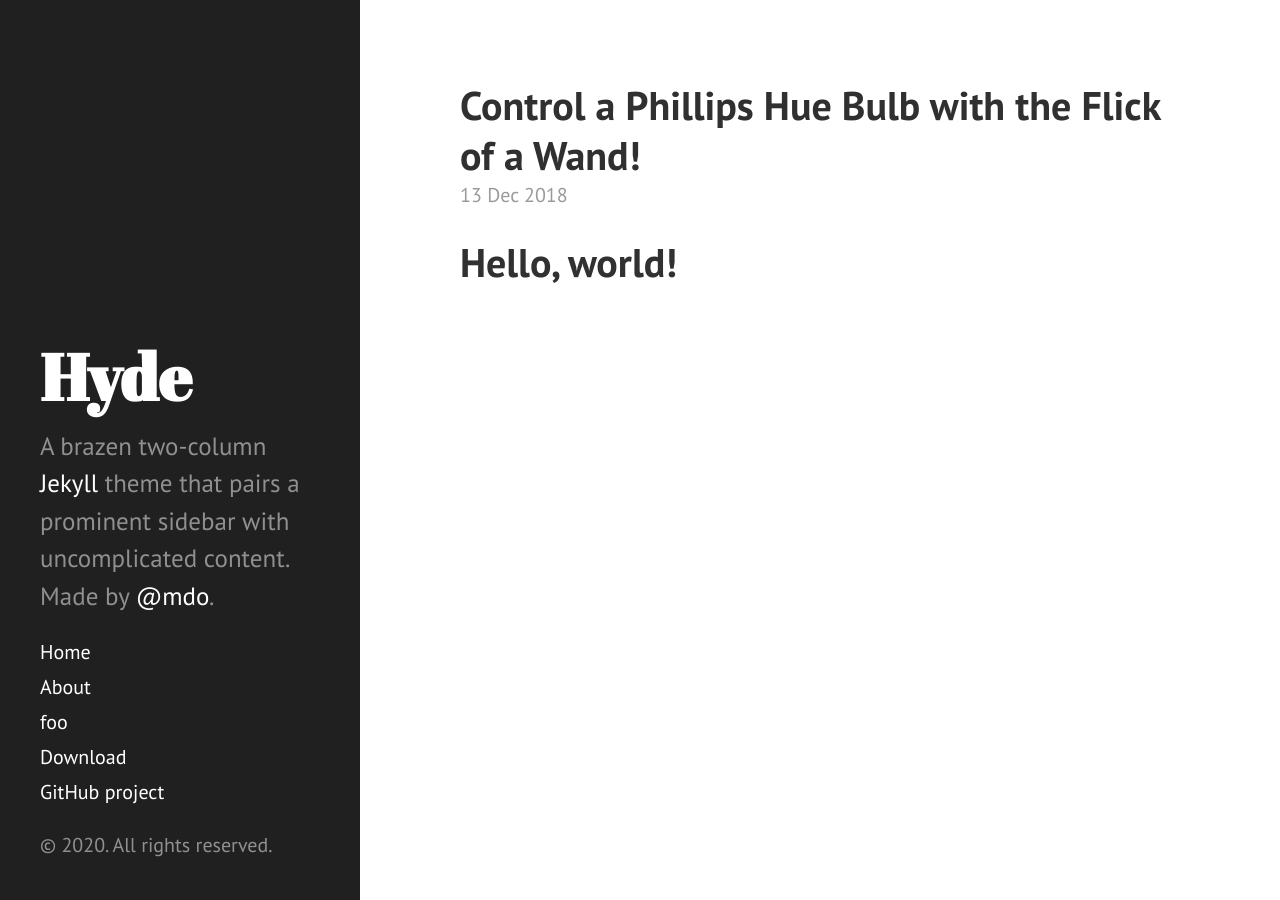
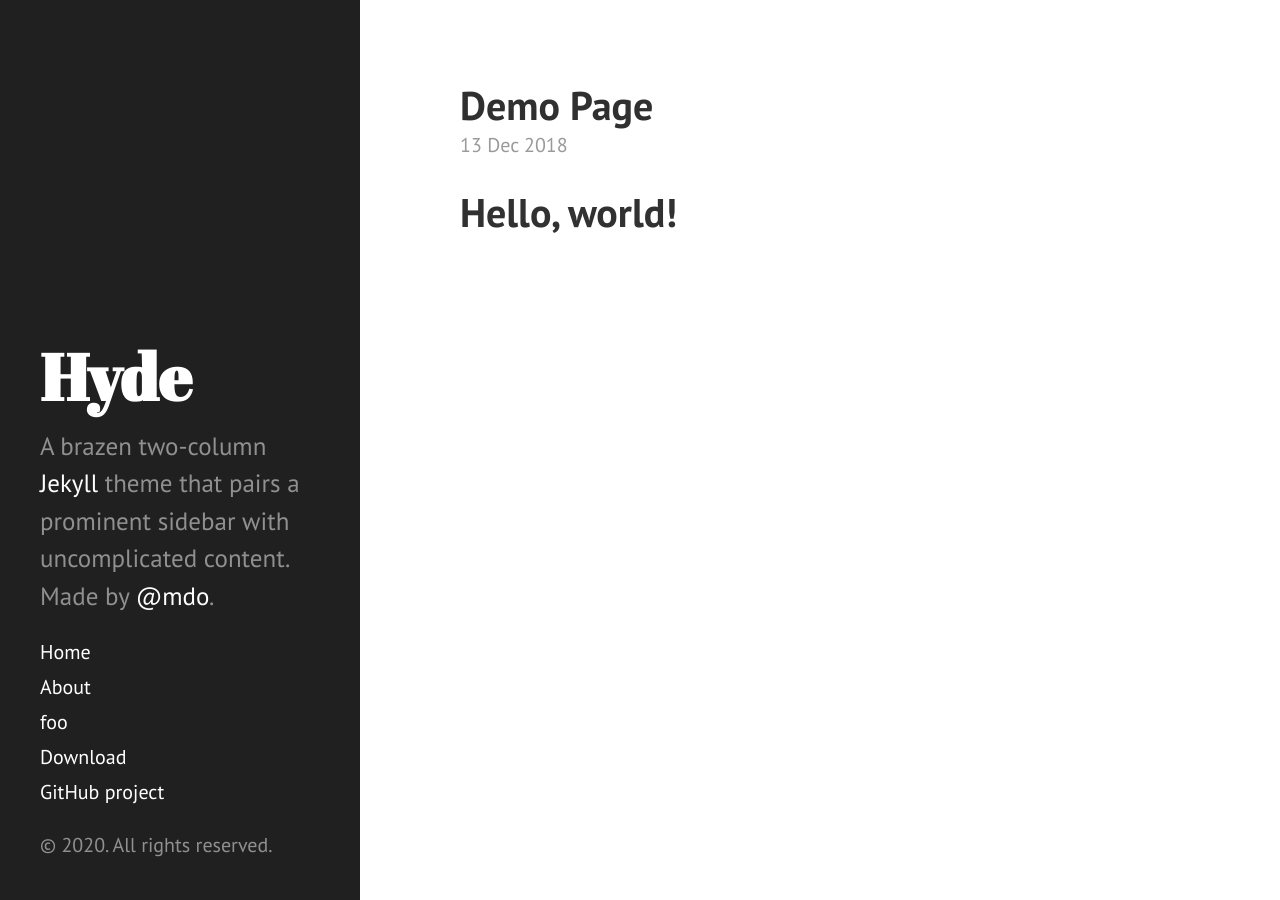
Before and after one commit to doge4ever05/doge4ever05.github.io, a Jekyll site: the page built from _posts/2018-12-13-kano-wand.md, in a window 1280 px wide. Built offline with Jekyll 4.4.1, drawn with Linux system fonts in a browser that asks for light colours; our own code applies the rules of GitHub Pages for plain Markdown files.

Commit message:
initial commit

```diff
--- a/_posts/2018-12-13-kano-wand.md
+++ b/_posts/2018-12-13-kano-wand.md
@@ -1,6 +1,6 @@
 ---
-title: Control a Phillips Hue Bulb with the Flick of a Wand!
-description: And a little parseltongue
+title: Demo Page
+description: Test
 ---
 
 # Hello, world!
```
